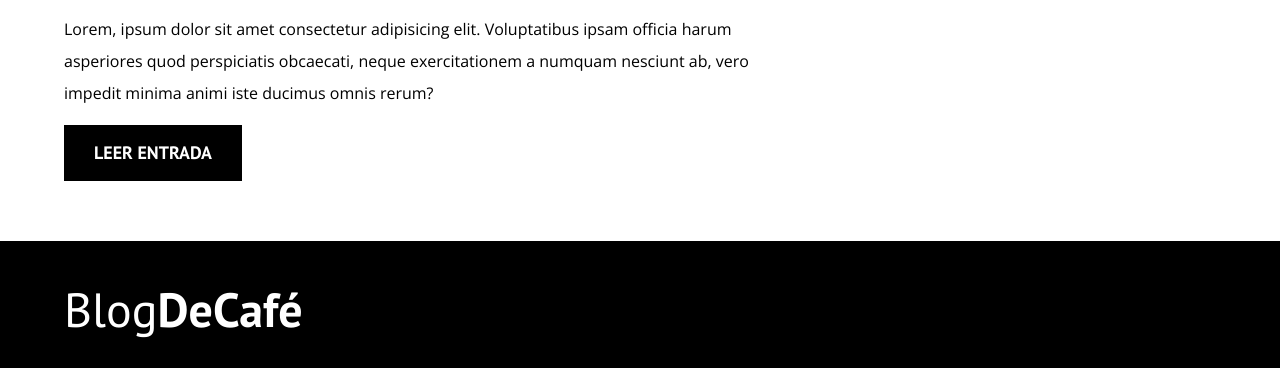
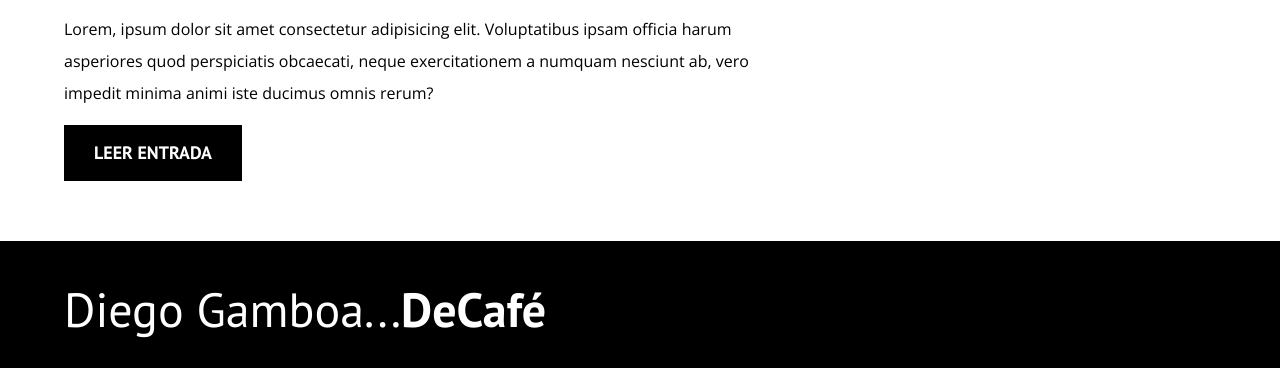
Before and after one commit to diegogqcr/LentePortfolio, a plain HTML site: page lugares.html in a window 1280 px wide. Shown: the part 2594-2962 px from the top of the page. Drawn offline with nearby package versions, Linux system fonts and the light colour scheme.

Commit message:
Update lugares.html

```diff
--- a/lugares.html
+++ b/lugares.html
@@ -143,7 +143,7 @@
          <div class="contenedor">
             <div class="barra">
                 <a class="logo" href="index.html">
-                    <h1 class="logo__nombre no-margin centrar-texto">Blog<span class="logo__bold">DeCafé</span></h1>
+                    <h1 class="logo__nombre no-margin centrar-texto">Diego Gamboa...<span class="logo__bold">DeCafé</span></h1>
                 </a>
 
             </div>
```
